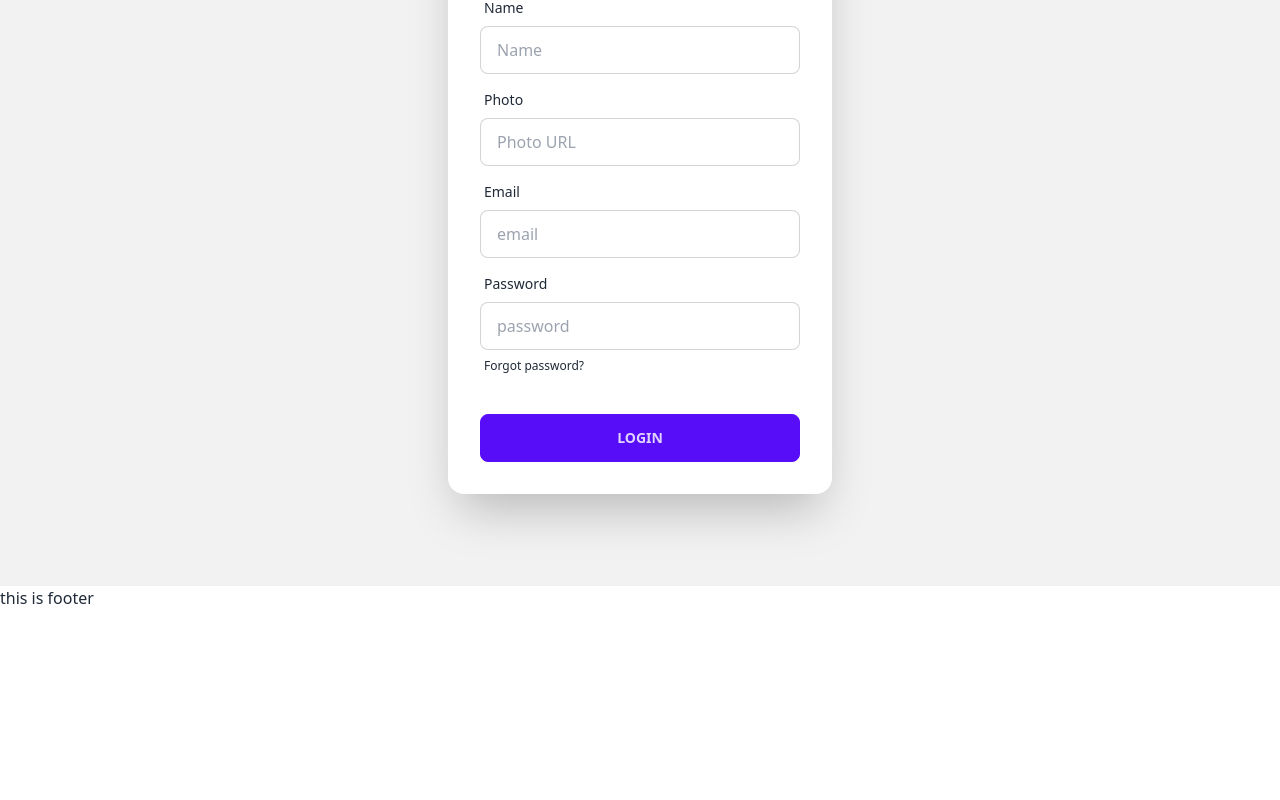
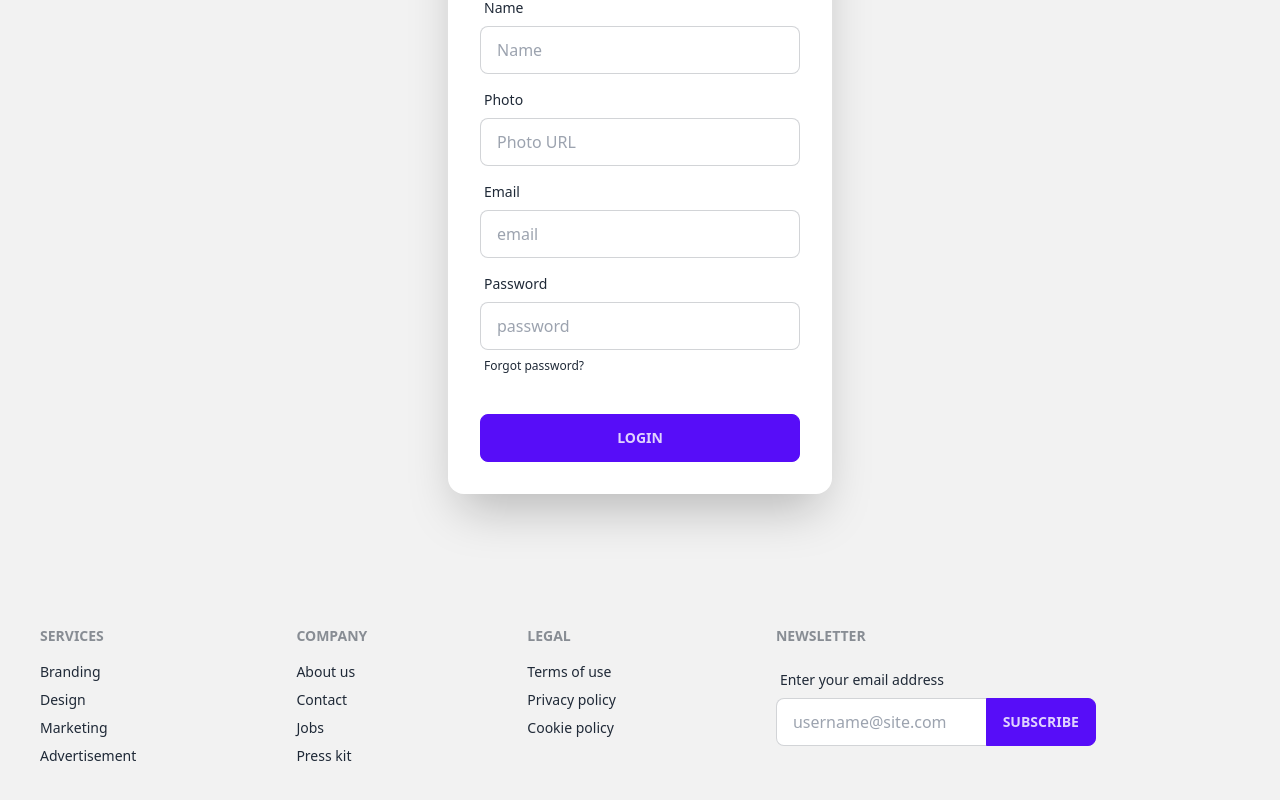
Before and after one commit to ptan01/campus-wise-client, a React (Vite) app: page /register in a window 1280 px wide. Shown: the part 282-1082 px from the top of the page. Before the commit the page ends 892 px from the top, so only its background shows below. Built offline with nearby package versions, Linux system fonts and the light colour scheme; no server answers.

Commit message:
reviews data display and some spaceing set

```diff
--- a/src/login&registerPage/Register.jsx
+++ b/src/login&registerPage/Register.jsx
@@ -1,6 +1,7 @@
 import { useContext } from "react";
 import { AuthContext } from "../provider/AuthProvider";
 import { updateProfile } from "firebase/auth";
+import Swal from "sweetalert2";
 
 const Register = () => {
 
@@ -19,10 +20,15 @@ const Register = () => {
         .then(result => {
             updateProfile(result.user, {displayName: name, photoURL: photo})
             .then(()=>{
-                console.log("profile updated")
+                Swal.fire({
+                    position: 'top-end',
+                    icon: 'success',
+                    title: 'Register Successfully',
+                    showConfirmButton: false,
+                    timer: 1500
+                  })
             })
             console.log(result.user)
-            // TODO: sweet alert
         })
         .catch(err =>{
             console.log(err.message)
--- a/src/page/admission/Admission.jsx
+++ b/src/page/admission/Admission.jsx
@@ -17,9 +17,9 @@ const Admission = () => {
     }, [])
 
     return (
-        <div>
+        <div className="min-h-screen">
             <SimpleBanner heading="Available Admission Collage" subHeading="Your Journey to Higher Education Starts Here"></SimpleBanner>
-            <div className="grid lg:grid-cols-3 md:grid-cols-2 gap-4">
+            <div className="grid lg:grid-cols-3 md:grid-cols-2 gap-4 mt-20">
                 {
                     admissions.map((admission) => <div key={admission._id} className="card max-w-96 bg-base-100 shadow-xl">
                         <div className="card-body">
--- a/src/page/collage/Collage.jsx
+++ b/src/page/collage/Collage.jsx
@@ -18,7 +18,7 @@ const Collage = () => {
     console.log(collages)
 
     return (
-        <div>
+        <div className="min-h-screen">
             <SimpleBanner heading="Choice your Best Collage" subHeading="Explore, Compare, and Reserve Your Ideal College"></SimpleBanner>
 
 
--- a/src/page/home/Home.jsx
+++ b/src/page/home/Home.jsx
@@ -2,6 +2,7 @@ import { useContext } from "react";
 import Banner from "./Banner";
 import { SearchContext } from "../../provider/searchDataProvider";
 import CollageCard from "../collage/CollageCard";
+import Reviews from "./Reviews";
 
 const Home = () => {
 
@@ -17,6 +18,7 @@ const Home = () => {
                 }
             </div>
             <Banner></Banner>
+            <Reviews></Reviews>
         </div>
     );
 };
--- /dev/null
+++ b/src/page/home/Reviews.jsx
@@ -0,0 +1,57 @@
+import { Swiper, SwiperSlide } from 'swiper/react';
+import { Navigation } from 'swiper/modules';
+import 'swiper/css';
+import 'swiper/css/navigation';
+import { useEffect, useState } from 'react';
+import axios from 'axios';
+import { Rating } from '@smastrom/react-rating';
+
+
+const Reviews = () => {
+
+    const [reviewsCollages, setReviewsCollage] = useState([])
+
+    useEffect(() => {
+        axios('http://localhost:5000/reviewCollage')
+            .then(res => {
+                console.log(res.data)
+                setReviewsCollage(res.data)
+            })
+    }, [])
+
+
+    return (
+        <div className='my-20'>
+            <h1 className='text-4xl font-bold text-center text-blue-500'>Our Student Reviews</h1>
+            <div className='lg:w-1/2 md:w-3/5 mx-auto'>
+                <Swiper navigation={true} modules={[Navigation]} className="mySwiper">
+                    {
+                        reviewsCollages.map(collage => <SwiperSlide key={collage._id}>
+                            <div className="card w-full h-full bg-base-100 shadow-xl">
+                                <figure className="px-10 pt-10">
+                                   <h2 className='text-3xl font-semibold'>{collage.collage}</h2>
+                                </figure>
+                                <div className="card-body items-center text-center">
+                                    <h2 className="card-title">Student Name{collage.name}</h2>
+                                    <p>Student Email:{collage.email}</p>
+                                    <p>Subject:{collage.subject}</p>
+                                    <p>Collage Location:{collage.collageLocation}</p>
+                                    <div className="card-actions">
+                                        <span className='text-2xl'>Rating:</span>
+                                        <Rating
+                                            style={{ maxWidth: 180 }}
+                                            value={3}
+                                            readOnly
+                                        />
+                                    </div>
+                                </div>
+                            </div>
+                        </SwiperSlide>)
+                    }
+                </Swiper>
+            </div>
+        </div>
+    );
+};
+
+export default Reviews;
--- a/src/page/myCollage/MyCollage.jsx
+++ b/src/page/myCollage/MyCollage.jsx
@@ -23,7 +23,7 @@ const MyCollage = () => {
     console.log(myCollages)
 
     return (
-        <div>
+        <div className="min-h-screen">
             <SimpleBanner heading="Your Selected Admission Collage" subHeading="you can send rating to improve our collage"></SimpleBanner>
 
             <div className="grid lg:grid-cols-2 gap-4">
--- a/src/sharedSection/Footer.jsx
+++ b/src/sharedSection/Footer.jsx
@@ -1,8 +1,39 @@
 
 const Footer = () => {
     return (
-        <footer>
-            <h1>this is footer</h1>
+        <footer className="footer p-10 bg-base-200 text-base-content">
+            <div>
+                <span className="footer-title">Services</span>
+                <a className="link link-hover">Branding</a>
+                <a className="link link-hover">Design</a>
+                <a className="link link-hover">Marketing</a>
+                <a className="link link-hover">Advertisement</a>
+            </div>
+            <div>
+                <span className="footer-title">Company</span>
+                <a className="link link-hover">About us</a>
+                <a className="link link-hover">Contact</a>
+                <a className="link link-hover">Jobs</a>
+                <a className="link link-hover">Press kit</a>
+            </div>
+            <div>
+                <span className="footer-title">Legal</span>
+                <a className="link link-hover">Terms of use</a>
+                <a className="link link-hover">Privacy policy</a>
+                <a className="link link-hover">Cookie policy</a>
+            </div>
+            <div>
+                <span className="footer-title">Newsletter</span>
+                <div className="form-control w-80">
+                    <label className="label">
+                        <span className="label-text">Enter your email address</span>
+                    </label>
+                    <div className="relative">
+                        <input type="text" placeholder="username@site.com" className="input input-bordered w-full pr-16" />
+                        <button className="btn btn-primary absolute top-0 right-0 rounded-l-none">Subscribe</button>
+                    </div>
+                </div>
+            </div>
         </footer>
     );
 };
--- a/src/sharedSection/SimpleBanner.jsx
+++ b/src/sharedSection/SimpleBanner.jsx
@@ -2,7 +2,7 @@ import { Link } from "react-router-dom";
 
 const SimpleBanner = ({ heading, subHeading }) => {
     return (
-        <div className="bg-blue-500 text-white p-4 rounded-lg shadow-md">
+        <div className="bg-blue-500 text-white p-4 rounded-lg shadow-md my-10">
             <p className="text-center font-bold text-2xl mb-2">{heading}</p>
             <p className="text-center text-lg">{subHeading}</p>
             <Link to='/'>
```
